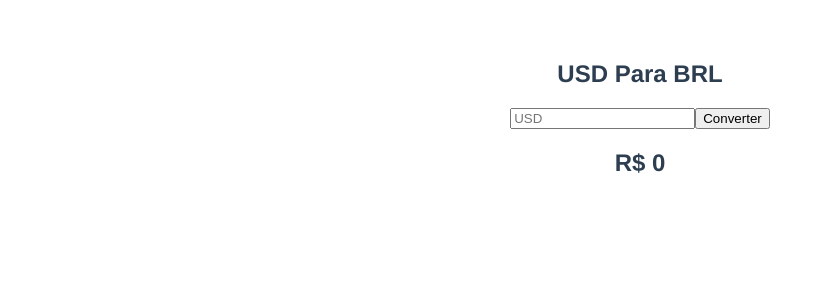
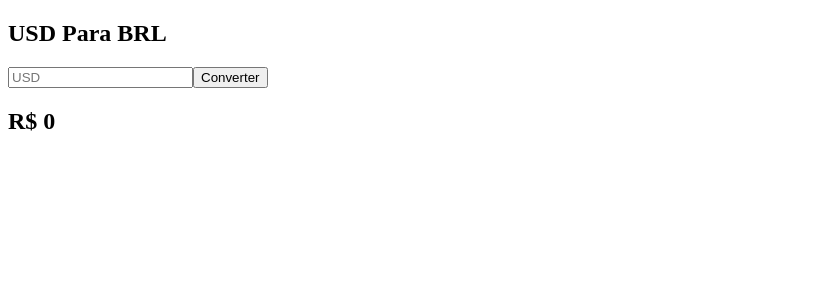
Before and after one commit to sahev/vueConversor, a Vue app: page / in a window 1280 px wide. Shown: the top 300 px of the page, without its empty margins (0-825 px from the left). Built offline with nearby package versions, Linux system fonts and the light colour scheme.

Commit message:
teste branch

```diff
--- a/src/App.vue
+++ b/src/App.vue
@@ -1,5 +1,5 @@
 <template>
-  <div id="app">
+  <div id="appp">
 
       <Conversor moedaA="USD" moedaB="BRL"/>
 
```
